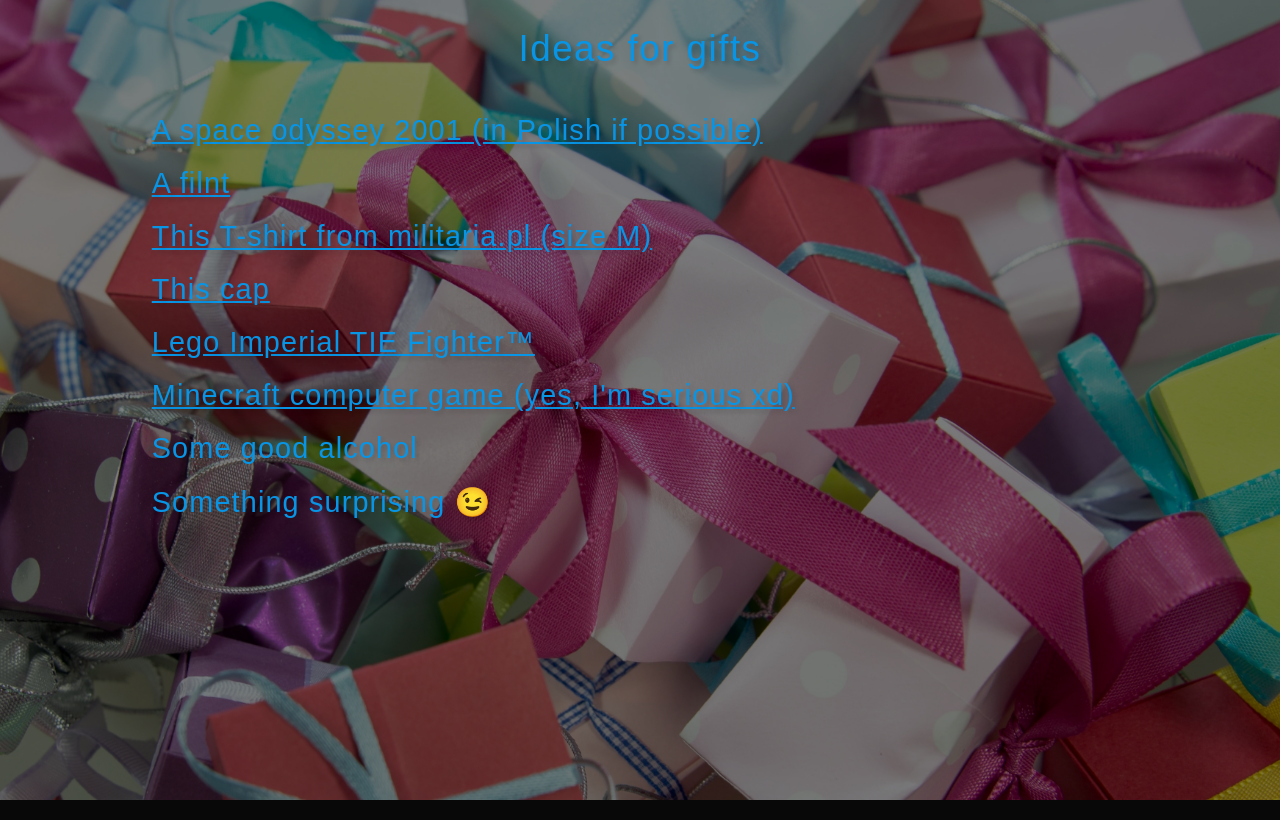
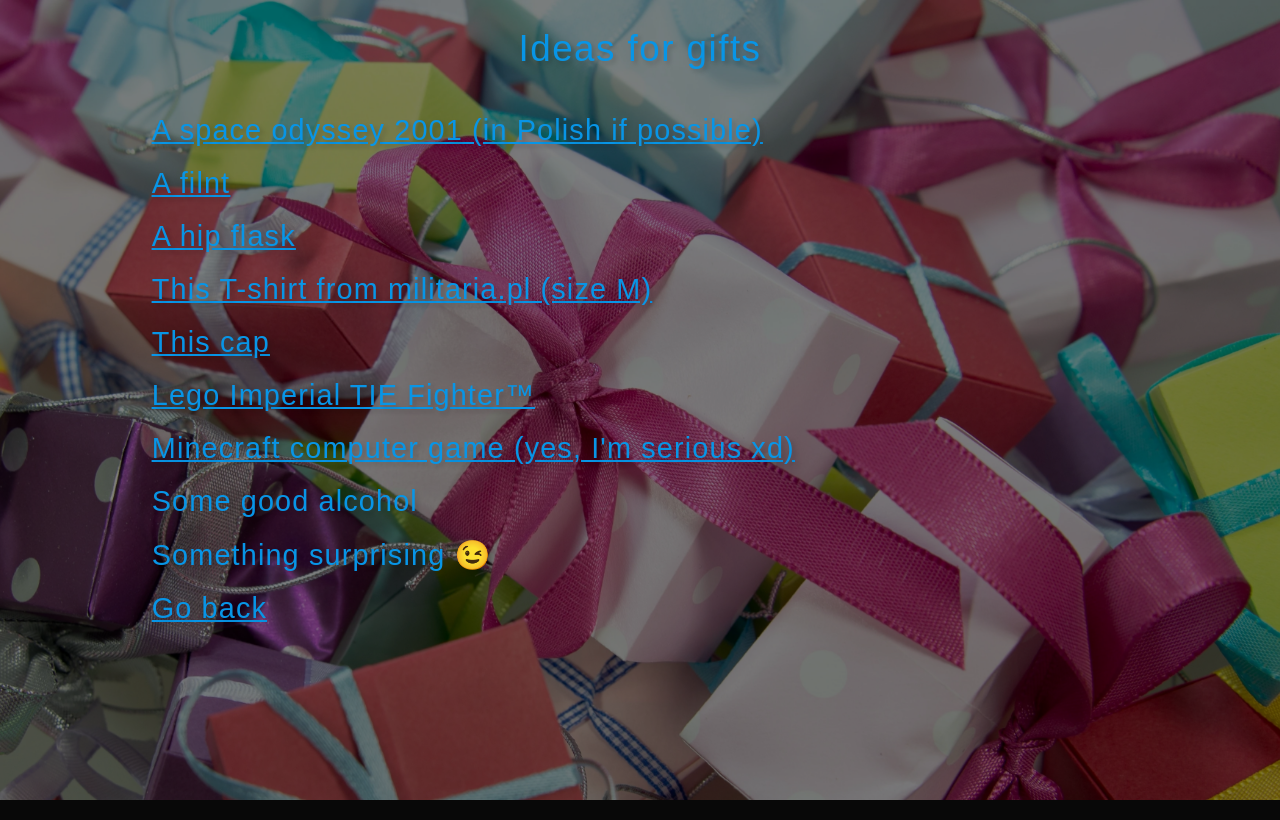
Before and after one commit to SKupisz/birthday-invite, a Next.js app: page /giftsIdeas in a window 1280 px wide. Both pictures are taken after a click on the button "One person buying". Built offline with nearby package versions, Linux system fonts and the light colour scheme.

Commit message:
Edited gifts list, fixed an issue with hyperlinks

```diff
--- a/components/birthdayGifts/index.tsx
+++ b/components/birthdayGifts/index.tsx
@@ -58,19 +58,26 @@
         >
           <BirthdayGiftsModeContainer>
             {
-              modeChosen !== 0 ? GiftsList.map((elem) => ((modeChosen === 1 && elem.category !== 'multi')
+              modeChosen !== 0 ? (
+                <>
+                  {GiftsList.map((elem) => ((modeChosen === 1 && elem.category !== 'multi')
               || (modeChosen === 2 && elem.category !== 'single')
                     ? elem.link !== '' ? (
-                  <Link href={elem.link} target="_blank">
+                      <a href={elem.link} target="_blank" rel="noopener noreferrer">
                         <BirthdayGiftsGiftContainer className="block-center" isLink>
                           {elem.nameOfAGift}
                         </BirthdayGiftsGiftContainer>
-                  </Link>
+                      </a>
                     ) : (
                       <BirthdayGiftsGiftContainer className="block-center" isLink={false}>
                         {elem.nameOfAGift}
                       </BirthdayGiftsGiftContainer>
-                ) : null)) : null
+                    ) : null))}
+                  <BirthdayGiftsGiftContainer className="block-center" isLink onClick={() => setModeChosen(0)}>
+                    Go back
+                  </BirthdayGiftsGiftContainer>
+                </>
+              ) : null
             }
 
           </BirthdayGiftsModeContainer>
--- a/data/gitfs.ts
+++ b/data/gitfs.ts
@@ -16,6 +16,11 @@
 {
     nameOfAGift: "A filnt",
     link: "https://www.militaria.pl/survival,_bushcraft,_turystyka/przetrwanie/krzesiwa_i_rozpalki_c2822.xml",
+    category: "single"
+},
+{
+    nameOfAGift: "A hip flask",
+    link: "https://www.militaria.pl/mil-tec/piersiowka_mil-tec_woodland_220_ml_14521020-008_p1004319.xml",
     category: "single"
 },
 {
@@ -54,6 +59,11 @@
     category: "single"
 },
 {
+    nameOfAGift: "Mil-Tec US MC Sword replica",
+    link: "https://www.militaria.pl/mil-tec/szabla_mil-tec_us_mc_sword_15415000_p1015392.xml",
+    category: "multi"
+},
+{
     nameOfAGift: "Some good alcohol",
     link: "",
     category: "combined"
--- a/styled/birthdayGifts/index.ts
+++ b/styled/birthdayGifts/index.ts
@@ -29,6 +29,10 @@
     width: 100%;
     height: auto;
     text-align: center;
+
+    & > a{
+        color: inherit;
+    }
 `;
 
 export const BirthdayGiftsModeChooser = styled.button`
--- a/styled/inviteDetails/index.ts
+++ b/styled/inviteDetails/index.ts
@@ -93,8 +93,8 @@
 
 export const InviteDetailsContent = styled.div`
     width: calc(100% - 20px);
-    height: calc(50vh - 20px);
-    min-height: fit-content;
+    min-height: calc(50vh - 20px);
+    height: fit-content;
     padding: 10px;
     padding-top: 1vh;
     display: block;
```
Lines whose indentation alone changed are shown as unchanged.
